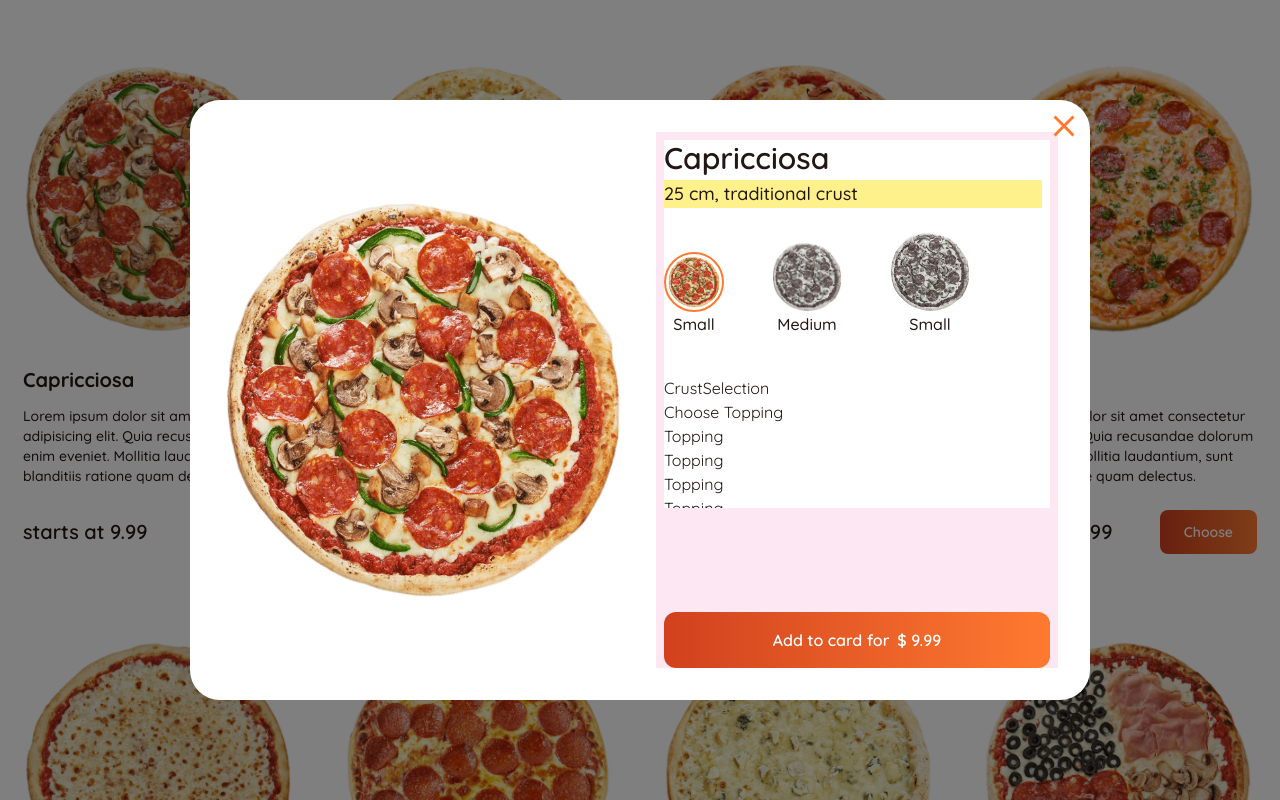
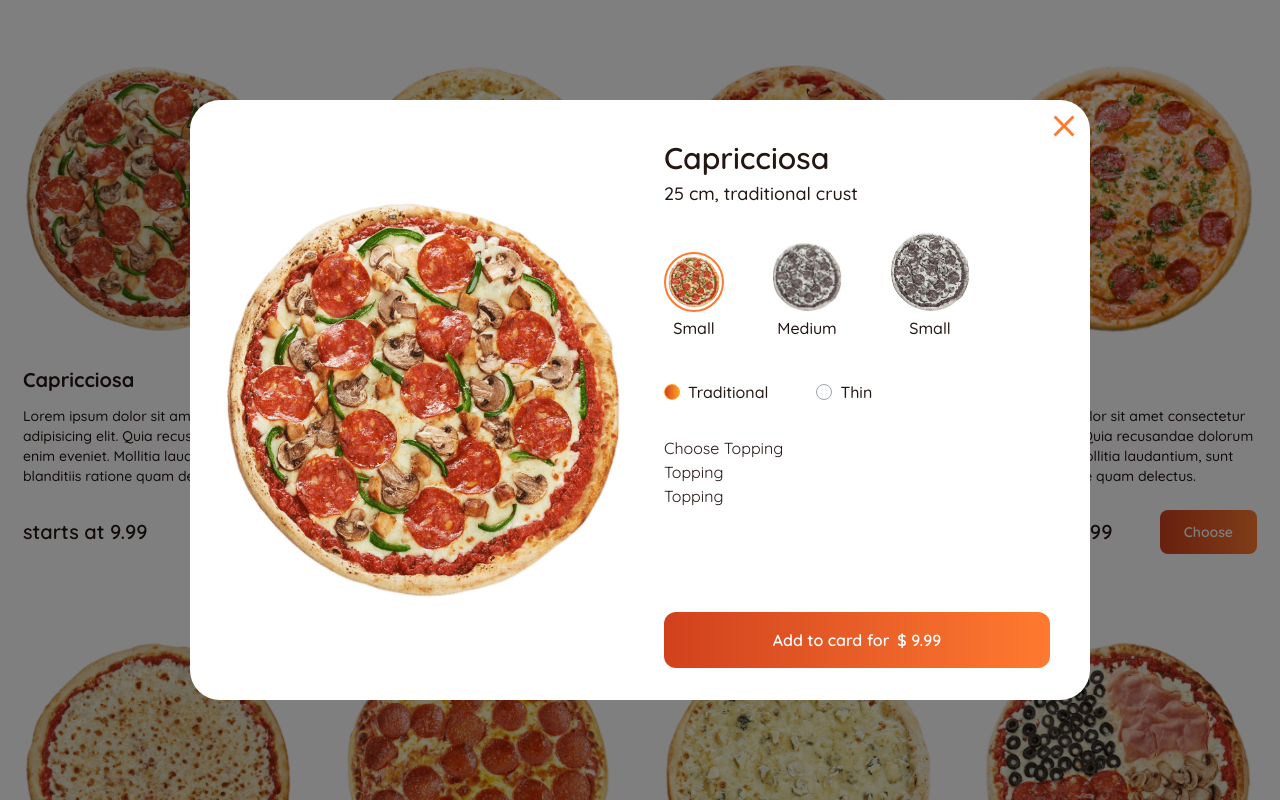
Before and after one commit to terrorbladegodlike/PIzza-Shop, a Next.js app in the folder client/: page / in a window 1280 px wide. Both pictures are taken after a click on the picture 158 px from the left and 199 px from the top of the page. Shown: the top 800 px of the page. Built offline with nearby package versions, Linux system fonts and the light colour scheme.

Commit message:
Added Crust Selection Component
Added pizza crust selection

```diff
--- a/client/src/app/components/CrustSelection.js
+++ /dev/null
@@ -1,5 +0,0 @@
-const CrustSelection = () => {
-  return <div>CrustSelection</div>;
-};
-
-export default CrustSelection;
--- /dev/null
+++ b/client/src/app/components/CrustSelection.jsx
@@ -0,0 +1,35 @@
+import React from 'react'
+
+const CrustSelection = ({ crust, setCrust }) => {
+  return (
+    <div className='flex justify-center items-center lg:justify-start'>
+      {/* Crust */}
+      <div className='flex gap-x-12 mb-8 font-medium'>
+        <label className='flex items-center gap-x-2 cursor-pointer'>
+          <input
+            name='crust'
+            value='traditional'
+            checked={crust === 'traditional'}
+            onChange={(e) => setCrust(e.target.value)}
+            type="radio"
+            className='appearance-none w-4 h-4 border border-gray-400 rounded-full checked:bg-gradient-to-r checked:from-primary checked:to-secondary checked:border-secondary cursor-pointer'
+          />
+          Traditional
+        </label>
+        <label className='flex items-center gap-x-2 cursor-pointer'>
+          <input
+            name='crust'
+            value='thin'
+            checked={crust === 'thin'}
+            onChange={(e) => setCrust(e.target.value)}
+            type="radio"
+            className='appearance-none w-4 h-4 border border-gray-400 rounded-full checked:bg-gradient-to-r checked:from-primary checked:to-secondary checked:border-secondary cursor-pointer'
+          />
+          Thin
+        </label>
+      </div>
+    </div>
+  )
+}
+
+export default CrustSelection
--- a/client/src/app/components/PizzaDetails.jsx
+++ b/client/src/app/components/PizzaDetails.jsx
@@ -60,7 +60,7 @@
         </div>
       </div>
       {/* Details */}
-      <div className='bg-pink-100 flex flex-1 flex-col'>
+      <div className='flex flex-1 flex-col'>
         <div className='flex-1 p-2 text-center lg:text-left'>
           <div className='flex-1 bg-white overflow-y-scroll h-[46vh] scrollbar-thin scrollbar-thumb-gray-500 scrollbar-track-white pr-2'>
             {/* Name */}
@@ -69,7 +69,7 @@
                 {pizza.name}
               </h2>
               {/* Size & Crust text */}
-              <div className='bg-yellow-200 mb-6 text-lg font-medium'>
+              <div className='mb-6 text-lg font-medium'>
                 <span>
                   {size === 'small' ? '25 cm' : size === 'medium' ? '30 cm' : size === 'large' ? '35 cm' : null}
                 </span>
@@ -81,7 +81,7 @@
             {/* Size Sellection */}
             <SizeSelection pizza={pizza} size={size} setSize={setSize} />
             {/* Crust Sellection */}
-            <CrustSelection />
+            <CrustSelection crust={crust} setCrust={setCrust} />
             {/* Topping */}
             <div>
               Choose Topping
--- a/client/src/app/components/SizeSelection.jsx
+++ b/client/src/app/components/SizeSelection.jsx
@@ -15,7 +15,7 @@
             width={60}
             height={60}
             alt='pizza'
-            className={`${size === 'small' ? 'border-2 border-orange p-[2px] rounded-full' : 'border-transparent filter saturate-[.1]'}`}
+            className={`${size === 'small' ? 'border-2 border-orange p-[2px] rounded-full' : 'border-transparent filter saturate-[.1]'} mb-1`}
           />
           <input
             type="radio"
@@ -34,7 +34,7 @@
             width={70}
             height={70}
             alt='pizza'
-            className={`${size === 'medium' ? 'border-2 border-orange p-[2px] rounded-full' : 'border-transparent filter saturate-[.1]'}`}
+            className={`${size === 'medium' ? 'border-2 border-orange p-[2px] rounded-full' : 'border-transparent filter saturate-[.1]'} mb-1`}
           />
           <input
             type="radio"
@@ -53,7 +53,7 @@
             width={80}
             height={80}
             alt='pizza'
-            className={`${size === 'large' ? 'border-2 border-orange p-[2px] rounded-full' : 'border-transparent filter saturate-[.1]'}`}
+            className={`${size === 'large' ? 'border-2 border-orange p-[2px] rounded-full' : 'border-transparent filter saturate-[.1]'} mb-1`}
           />
           <input
             type="radio"
```
